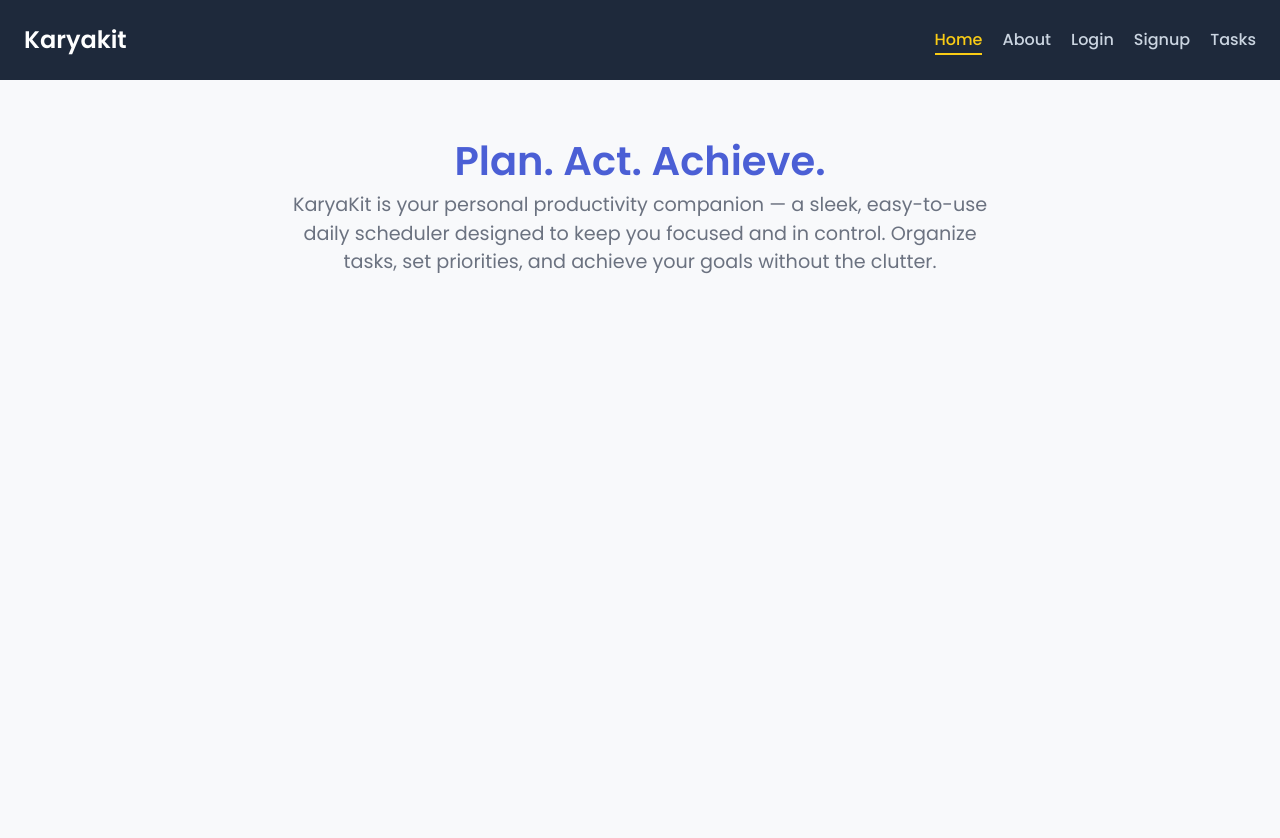
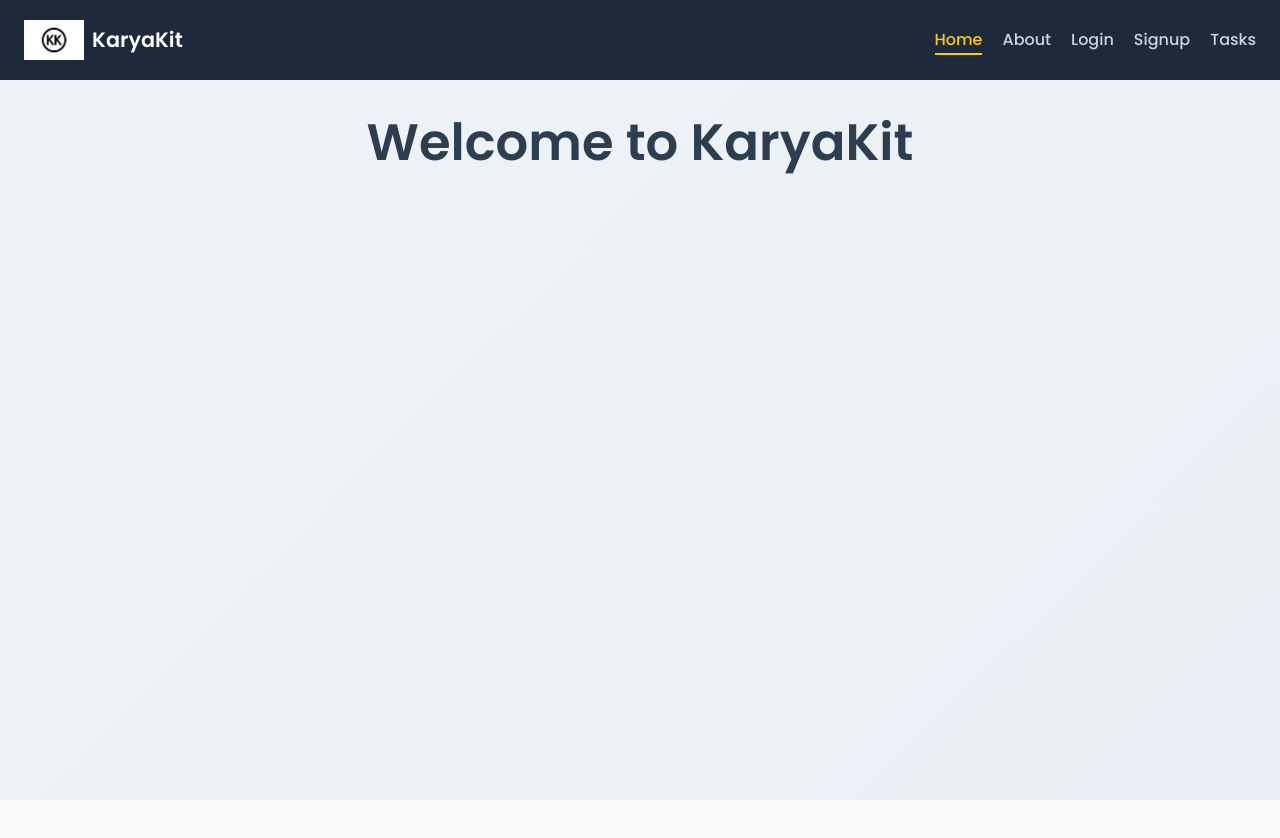
Before and after one commit to chitrabhanuB/daily-scheduler-frontend, a React (Vite) app: page / in a window 1280 px wide. Shown: the top 838 px of the page. After the commit the page ends 800 px from the top, so only its background shows below. Built offline with nearby package versions, Linux system fonts and the light colour scheme; no server answers.

Commit message:
flash screen

```diff
--- a/src/App.jsx
+++ b/src/App.jsx
@@ -1,22 +1,31 @@
+import { useState } from "react";
 import { BrowserRouter as Router, Routes, Route } from "react-router-dom";
 import Login from "./pages/Login";
 import Signup from "./pages/Signup";
 import Tasks from "./pages/Tasks";
 import About from "./pages/About";
-import Home from "./pages/Home";
 import Navbar from "./components/Navbar";
+import SplashScreen from "./components/SplashScreen";
 
 export default function App() {
+  const [showSplash, setShowSplash] = useState(true);
+
   return (
     <Router>
+      {showSplash ? (
+        <SplashScreen onFinish={() => setShowSplash(false)} />
+      ) : (
+        <>
           <Navbar />
           <Routes>
-        <Route path="/" element={<Home />} />
+            <Route path="/" element={<h1>Welcome to KaryaKit</h1>} />
             <Route path="/about" element={<About />} />
             <Route path="/login" element={<Login />} />
             <Route path="/signup" element={<Signup />} />
             <Route path="/tasks" element={<Tasks />} />
           </Routes>
+        </>
+      )}
     </Router>
   );
 }
--- a/src/components/Navbar.css
+++ b/src/components/Navbar.css
@@ -37,3 +37,19 @@
   border-bottom: 2px solid #facc15;
   padding-bottom: 2px;
 }
+.logo-link {
+  display: flex;
+  align-items: center;
+  text-decoration: none;
+}
+
+.logo-img {
+  height: 40px;
+  margin-right: 8px;
+}
+
+.logo-text {
+  font-size: 1.3rem;
+  font-weight: bold;
+  color: white;
+}
--- a/src/components/Navbar.jsx
+++ b/src/components/Navbar.jsx
@@ -1,12 +1,18 @@
 import { Link, useLocation } from "react-router-dom";
 import "./Navbar.css";
+import logo from "../assets/logo.png"; // import your logo
 
 export default function Navbar() {
   const location = useLocation();
 
   return (
     <nav className="navbar">
-      <div className="navbar-logo">Karyakit</div>
+      <div className="navbar-logo">
+        <Link to="/" className="logo-link">
+          <img src={logo} alt="KaryaKit Logo" className="logo-img" />
+          <span className="logo-text">KaryaKit</span>
+        </Link>
+      </div>
       <ul className="navbar-links">
         <li>
           <Link to="/" className={location.pathname === "/" ? "active" : ""}>
--- /dev/null
+++ b/src/components/SplashScreen.css
@@ -0,0 +1,34 @@
+.splash-screen {
+  position: fixed;
+  inset: 0;
+  background-color: #4B5FD5; /* Vibrant Indigo */
+  display: flex;
+  flex-direction: column;
+  justify-content: center;
+  align-items: center;
+  color: white;
+  z-index: 9999;
+  opacity: 1;
+  transition: opacity 0.5s ease;
+}
+
+.splash-screen.fade-out {
+  opacity: 0;
+  pointer-events: none;
+}
+
+.splash-logo {
+  height: 100px;
+  margin-bottom: 20px;
+}
+
+.splash-title {
+  font-size: 2.5rem;
+  font-weight: bold;
+  margin: 0;
+}
+
+.splash-tagline {
+  font-size: 1.2rem;
+  opacity: 0.85;
+}
--- /dev/null
+++ b/src/components/SplashScreen.jsx
@@ -0,0 +1,23 @@
+import { useEffect, useState } from "react";
+import logo from "../assets/logo.png";
+import "./SplashScreen.css";
+
+export default function SplashScreen({ onFinish }) {
+  const [fadeOut, setFadeOut] = useState(false);
+
+  useEffect(() => {
+    const timer = setTimeout(() => {
+      setFadeOut(true); // start fade out
+      setTimeout(onFinish, 500); // wait for fade to finish
+    }, 1500); // show for 1.5 seconds
+    return () => clearTimeout(timer);
+  }, [onFinish]);
+
+  return (
+    <div className={`splash-screen ${fadeOut ? "fade-out" : ""}`}>
+      <img src={logo} alt="KaryaKit Logo" className="splash-logo" />
+      <h1 className="splash-title">KaryaKit</h1>
+      <p className="splash-tagline">Plan. Act. Achieve.</p>
+    </div>
+  );
+}
```
Also changed, not shown: src/assets/logo.png (added). Lines whose indentation alone changed are shown as unchanged.
